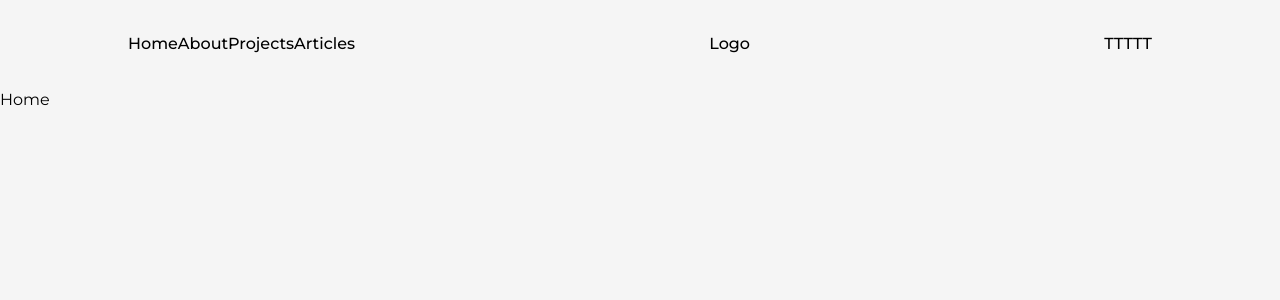
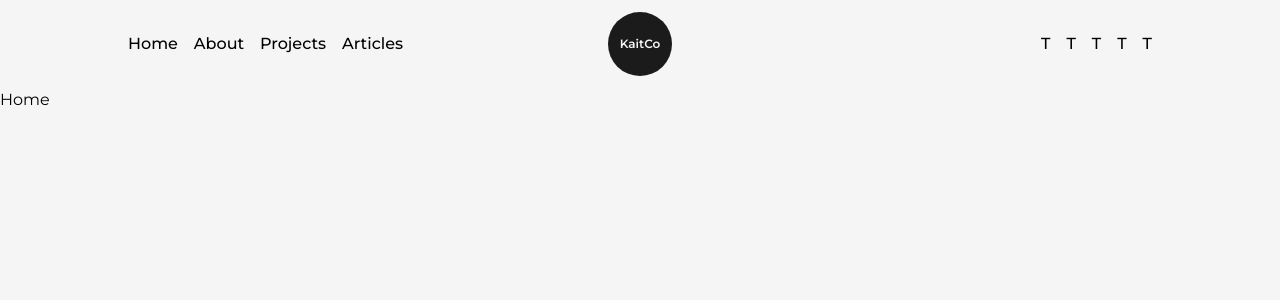
Before and after one commit to Kaityoun/MyPortfolio, a Next.js app: page / in a window 1280 px wide. Shown: the top 300 px of the page. Built offline with nearby package versions, Linux system fonts and the light colour scheme.

Commit message:
Created custom motion for logo

```diff
--- /dev/null
+++ b/src/components/Logo.js
@@ -0,0 +1,26 @@
+import React from 'react';
+import Link from 'next/link';
+import { motion } from 'framer-motion';
+
+const MotionLink = motion(Link);
+
+const Logo = () => {
+    return (
+        <div className='flex items-center justify-center'>
+            <MotionLink
+                href="/"  // Valid href prop for the Link component
+                className='w-16 h-16 bg-dark text-light flex items-center justify-center rounded-full text-xs font-semibold'  // Ensure circle shape and text size
+                whileHover={{
+                    scale: 1.2,
+                    transition: {
+                        duration: 0.3,  // Smooth transition effect
+                    }
+                }}
+            >
+                <span className='text-xs'>KaitCo</span>  {/* Text size adjustment */}
+            </MotionLink>
+        </div>
+    );
+};
+
+export default Logo;
--- a/src/components/NavBar.js
+++ b/src/components/NavBar.js
@@ -1,19 +1,22 @@
-import React from 'react'
+import React from 'react';
 import Link from 'next/link';
+import Logo from './Logo';
 
 const NavBar = () => {
     return (
-      <header
-        className='w-full px-32 py-8 font-medium flex items-center justify-between'
-      >
-        <nav>
+        <header className='w-full px-32 py-8 font-medium flex items-center justify-between relative'>
+            <nav className='flex space-x-4'>
                 <Link href="/">Home</Link>
                 <Link href="/about">About</Link>
                 <Link href="/projects">Projects</Link>
                 <Link href="/articles">Articles</Link>
             </nav>
-        <h2>Logo</h2>
-        <nav>
+
+            <div className='absolute inset-x-1/2 transform -translate-x-1/2 flex justify-center'>
+                <Logo />
+            </div>
+
+            <nav className='flex space-x-4'>
                 <Link href="/" target="_blank">T</Link>
                 <Link href="/" target="_blank">T</Link>
                 <Link href="/" target="_blank">T</Link>
```
Also changed, not shown: package.json (+6 -6 lines), 1 other file (tests, documents, lock files or other folders). Lines whose indentation alone changed are shown as unchanged.
